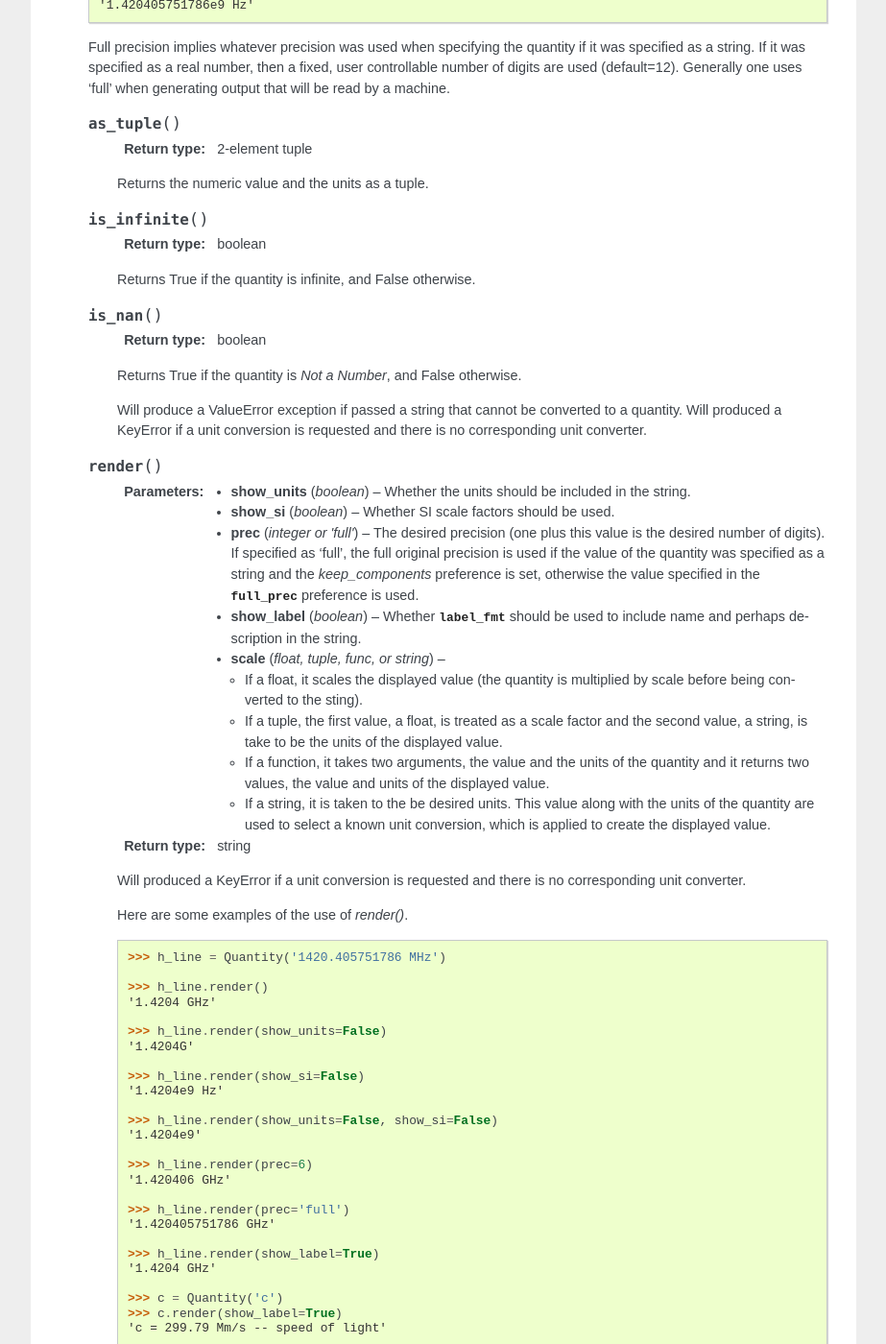
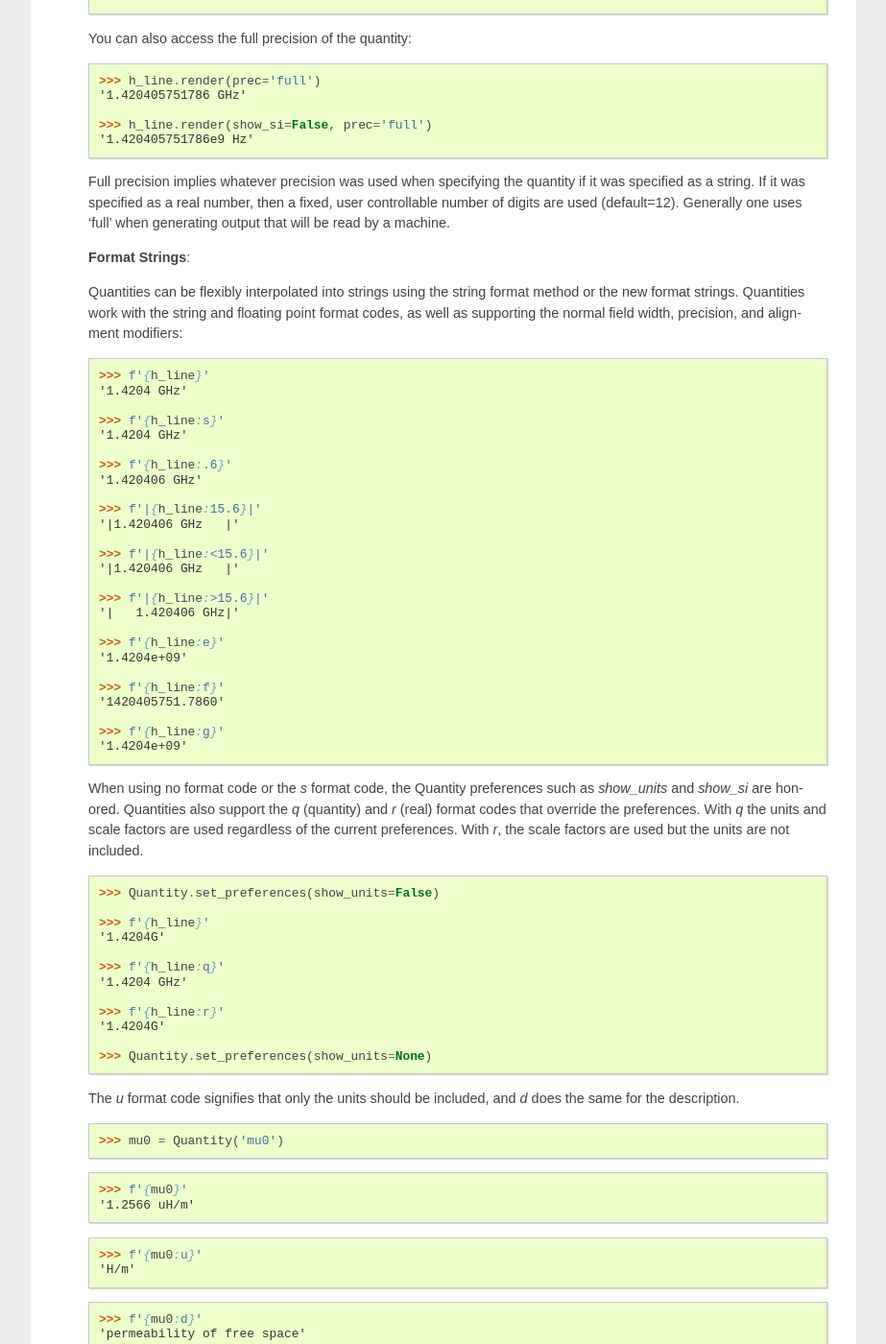
Before and after one commit to KenKundert/quantiphy, a Sphinx documentation site: the page built from doc/reference.rst, in a window 1280 px wide and 1400 px high, scrolled down 6072 px. Shown: the whole window at 96% size, without its empty margins (198-1121 px from the left). Built offline with Sphinx 7.4.7, drawn with Linux system fonts in a browser that asks for light colours; some of the changed text lies outside the part shown.

```diff
--- a/README.rst
+++ b/README.rst
@@ -103,6 +103,9 @@ of the quantity:
    >>> float(Fhy)
    1420405751.786
 
+   >>> 2*cost
+   22400000.0
+
    >>> Rout.units
    'Ohms'
 
--- a/doc/reference.rst
+++ b/doc/reference.rst
@@ -211,6 +211,15 @@ Quantities
         >>> print(period)
         1 ns
 
+    Currency units ($£€) are a bit different than other units, they are placed
+    at the front of the quantity. And like in Python in general, number may
+    contain underscores, which are generally used to make large numbers more
+    readable.
+
+        >>> period = Quantity('$11_200_000')
+        >>> print(period)
+        $11.2M
+
     When given as a string, the number may use any of the following scale factors:
 
         |   Y (10\ :sup:`24`)
@@ -423,6 +432,103 @@ Quantities
     a fixed, user controllable number of digits are used (default=12). Generally one
     uses 'full' when generating output that will be read by a machine.
 
+
+    **Format Strings**:
+
+    Quantities can be flexibly interpolated into strings using the string format
+    method or the new format strings. Quantities work with the string and
+    floating point format codes, as well as supporting the normal field width,
+    precision, and alignment modifiers:
+
+    .. code-block:: python
+
+        >>> f'{h_line}'
+        '1.4204 GHz'
+
+        >>> f'{h_line:s}'
+        '1.4204 GHz'
+
+        >>> f'{h_line:.6}'
+        '1.420406 GHz'
+
+        >>> f'|{h_line:15.6}|'
+        '|1.420406 GHz   |'
+
+        >>> f'|{h_line:<15.6}|'
+        '|1.420406 GHz   |'
+
+        >>> f'|{h_line:>15.6}|'
+        '|   1.420406 GHz|'
+
+        >>> f'{h_line:e}'
+        '1.4204e+09'
+
+        >>> f'{h_line:f}'
+        '1420405751.7860'
+
+        >>> f'{h_line:g}'
+        '1.4204e+09'
+
+    When using no format code or the *s* format code, the Quantity preferences
+    such as *show_units* and *show_si* are honored. Quantities also support the
+    *q* (quantity) and *r* (real) format codes that override the preferences.
+    With *q* the units and scale factors are used regardless of the current
+    preferences.  With *r*, the scale factors are used but the units are not
+    included.
+
+    .. code-block:: python
+
+        >>> Quantity.set_preferences(show_units=False)
+
+        >>> f'{h_line}'
+        '1.4204G'
+
+        >>> f'{h_line:q}'
+        '1.4204 GHz'
+
+        >>> f'{h_line:r}'
+        '1.4204G'
+
+        >>> Quantity.set_preferences(show_units=None)
+
+    The *u* format code signifies that only the units should be included, and
+    *d* does the same for the description.
+
+        >>> mu0 = Quantity('mu0')
+
+        >>> f'{mu0}'
+        '1.2566 uH/m'
+
+        >>> f'{mu0:u}'
+        'H/m'
+
+        >>> f'{mu0:d}'
+        'permeability of free space'
+
+    Quantities also support capitalized versions of most of the format codes,
+    specifically *S*, *E*, *F*, *G*, *Q*, AND *R*. These codes behave as if
+    *show_label* is True.
+
+        >>> f'{mu0:S}'
+        'μ₀ = 1.2566 uH/m -- permeability of free space'
+
+        >>> f'{mu0:E}'
+        'μ₀ = 1.2566e-06 -- permeability of free space'
+
+        >>> f'{mu0:F}'
+        'μ₀ = 0.0000 -- permeability of free space'
+
+        >>> f'{mu0:G}'
+        'μ₀ = 1.2566e-06 -- permeability of free space'
+
+        >>> f'{mu0:Q}'
+        'μ₀ = 1.2566 uH/m -- permeability of free space'
+
+        >>> f'{mu0:R}'
+        'μ₀ = 1.2566u -- permeability of free space'
+
+
+    **Methods**:
 
     .. method:: as_tuple()
 
--- a/doc/releases.rst
+++ b/doc/releases.rst
@@ -19,3 +19,9 @@ Releases
 1.3 (2017-03-19):
     - reworked constants
     - added unit systems for physical constants
+
+1.4 (2017-07-??):
+    - created formal documentation
+    - enhanced label_fmt to accept {V}
+    - replaced add_to_namespace with extract
+    - raise NameError rather than Assertion for unknown preferences
```
Also changed, not shown: doc/examples.rst (+5 -2 lines), doc/index.rst (+34 -1 lines).
